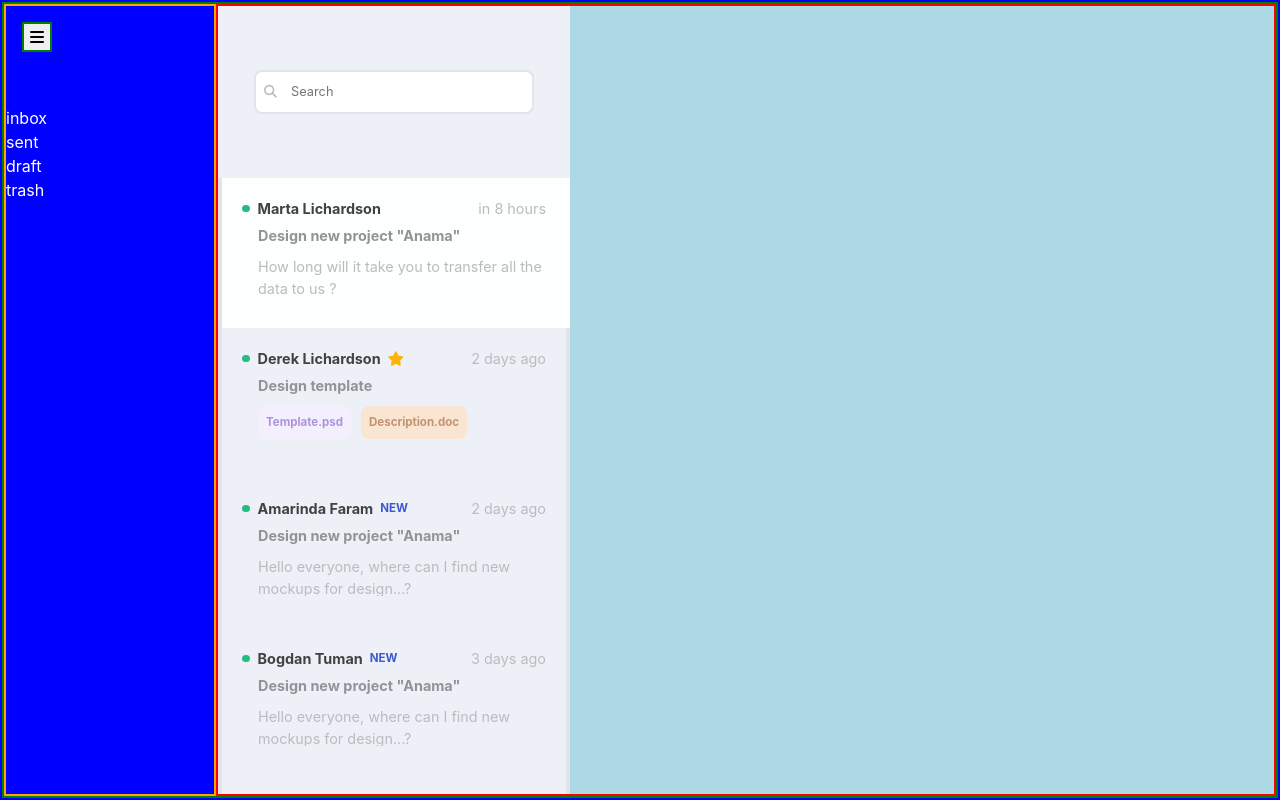
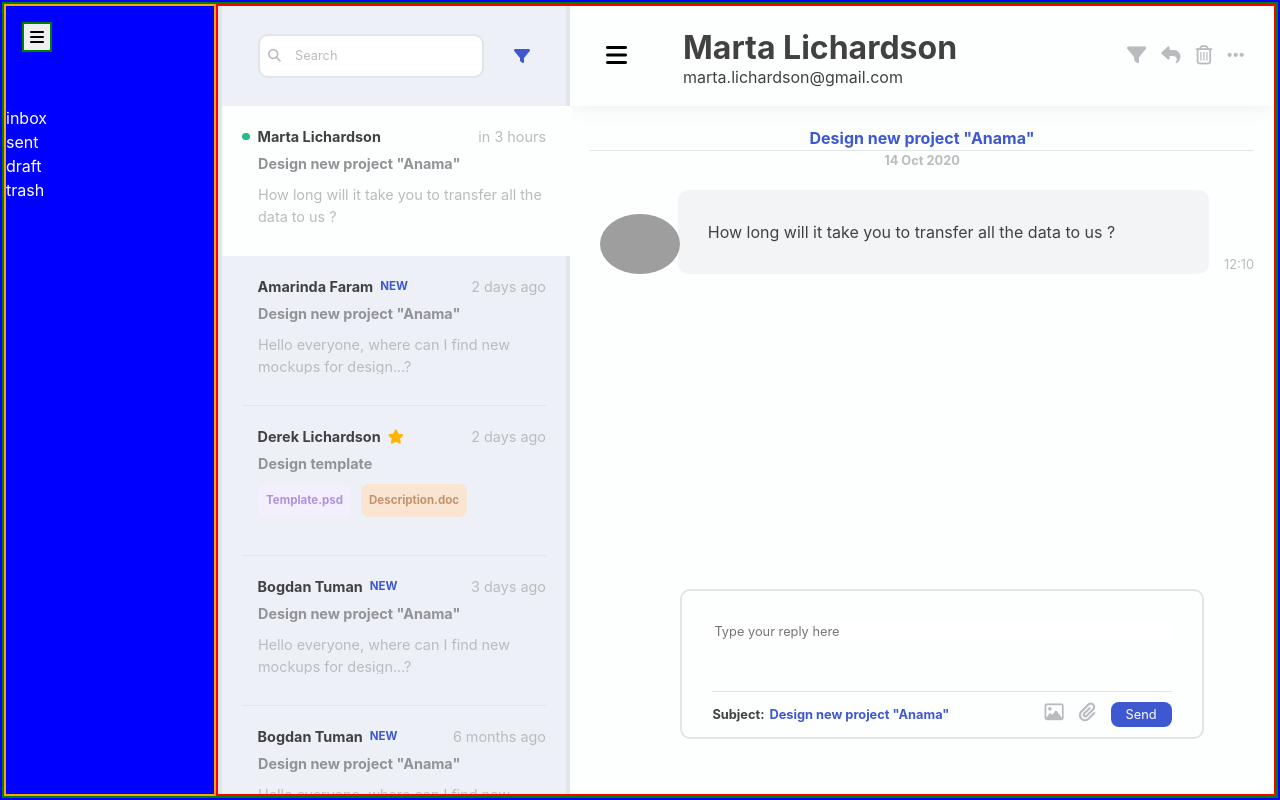
Before and after one commit to IrvinTarlao/reecall, a React (Create React App) app: page / in a window 1280 px wide. Built offline with nearby package versions, Linux system fonts and the light colour scheme; grey boxes are pictures that could not be loaded.

Commit message:
bubbles ok

```diff
--- a/src/App.css
+++ b/src/App.css
@@ -8,6 +8,11 @@
 .App-logo {
   height: 40vmin;
   pointer-events: none;
+}
+
+.input::placeholder {
+  color: #B9BCBF;
+  opacity: 1;
 }
 
 @media (prefers-reduced-motion: no-preference) {
--- /dev/null
+++ b/src/components/Bubble.js
@@ -0,0 +1,60 @@
+import React from 'react';
+import * as style from '../styles';
+import Moment from 'react-moment';
+
+
+const Bubble = ({ message, colorReply }) => {
+
+    const getAttachColor = (a) => {
+        if (a.includes('.psd')) return "#7D79FF"
+        else if (a.includes('.doc')) return "#FE9D46"
+    }
+
+    const getChars = (str) => {
+        const name = [];
+        const ext = [];
+        const arr = str.split('')
+        for (let index = 0; index < arr.length; index++) {
+            if(index < arr.length-3 && arr[index] !== ".") name.push(arr[index])
+            else if (arr[index] !== ".") ext.push(arr[index])
+        }
+        return [name.join(''), ext.join('').toUpperCase()];
+    }
+
+    const attachStyle = {backgroundColor: style.bubbleColor, padding:"10px", margin:"10px", borderRadius:"10px", display:'flex', fontSize:'0.9em', alignItems:'center', color: style.nameColor}
+
+
+    return (
+        <div>
+            <div style={{ width: "100%", marginTop: "20px", display: 'flex', alignItems: "flex-end", justifyContent: "flex-end" }}>
+                <div style={{ width: "80%", padding: "30px", backgroundColor: colorReply || style.bubbleColor, textAlign: 'left', borderRadius: '10px', color: style.nameColor }}>{message.message}</div>
+                <div style={{ marginLeft: "15px", fontSize: '0.8em' }}>
+                    <Moment format="HH:MM">
+                        {message.time}
+                    </Moment>
+                </div>
+            </div>
+            <div style={{display: 'flex', alignItems: 'center', marginTop: message.attachments.length > 0 ? "20px" : "-60px"}}>
+                <img src={message.avatar} alt="avatar" style={{borderRadius:"50%", height:"60px", margin: "0 15px 0 10px"}}></img>
+                {message.attachments.length > 0 &&
+                    <div style={{ width: "100%", display:'flex'}}>
+                        {message.attachments.map((a, i)=>
+                        <div key={'attach'+i} style={attachStyle}>
+                            <div style={{backgroundColor: getAttachColor(a), width:"40px", height:"40px", borderRadius: "5px", marginRight:"10px", display:'flex', justifyContent:'center', alignItems:'center', color: style.displayMsgColor, fontWeight:"bold"}}>{getChars(a)[1]}</div>
+                            <div style={{textAlign:'left'}}>
+                                <div style={{fontWeight:'bold'}}>{getChars(a)[0]}</div>
+                                <div>{getChars(a)[1]}</div>
+                            </div>
+                            <i style={{marginLeft:"30px"}} className="fas fa-download"></i>
+                        </div>)}
+                    </div>
+                }
+            </div>
+
+        </div>
+
+
+    );
+};
+
+export default Bubble;
--- a/src/components/FilterPreview.js
+++ b/src/components/FilterPreview.js
@@ -19,8 +19,8 @@ const FilterPreview = ({ dispatch }) => {
     }
 
     return (
-        <div style={{ padding: "36px" }}>
-            <div style={{ width: "100%", height: "100px", display: 'flex', position: "relative", alignItems: "center" }}>
+        <div style={{ padding: "36px", height: "100px", display: 'flex', justifyContent:"center", alignItems:"center", borderLeft: `4px solid ${style.outlineColor}`, borderRight: `4px solid ${style.outlineColor}` }}>
+            <div style={{ width: "100%", display: 'flex', position: "relative", alignItems: "center" }}>
                 <i className="fas fa-search" style={{ fontSize: "0.8em", color: style.regularTextColor, position: "absolute", left: "10px" }}></i>
                 <input
                     className="input flex"
@@ -28,8 +28,9 @@ const FilterPreview = ({ dispatch }) => {
                     ref={node => input = node}
                     onKeyPress={onKeyPress}
                     onChange={onChange}
-                    style={{ border: `2px solid ${style.outlineColor}`, borderRadius: "8px", color: style.regularTextColor, outline: "none", boxShadow: "none", width: "100%", fontSize: "0.8em", padding: "10px 10px 10px 35px" }}
+                    style={{ border: `2px solid ${style.outlineColor}`, borderRadius: "10px", color: style.regularTextColor, outline: "none", boxShadow: "none", width: "100%", fontSize: "0.8em", padding: "10px 10px 10px 35px" }}
                 />
+                <i className="fas fa-filter" style={{marginLeft: "30px", color: style.purpleText}}></i>
 
             </div>
 
--- a/src/components/Inbox.js
+++ b/src/components/Inbox.js
@@ -2,6 +2,7 @@ import React from 'react';
 import { connect } from 'react-redux';
 import { Row, Col } from 'reactstrap';
 import InboxPreview from './InboxPreview';
+import Message from './Message';
 
 const Inbox = ({ inbox }) => {
     const inboxStyle = { height: "100%", backgroundColor: "purple", color: "white", padding: 0, margin: 0 };
@@ -11,7 +12,7 @@ const Inbox = ({ inbox }) => {
                 <InboxPreview />
             </Col>
             <Col md={8} xs={12} className="no-pm">
-                <div style={{ width: "100%", height: "100%", backgroundColor: "lightblue" }}></div>
+                {inbox.messages.map((message) => {if (inbox.id === message.id) return <Message message={message} key={'message'+message.id}/>})}
             </Col>
 
 
--- /dev/null
+++ b/src/components/Message.js
@@ -0,0 +1,19 @@
+import React from 'react';
+import * as style from '../styles';
+import MessageHeader from './MessageHeader';
+import MessageBody from './MessageBody';
+
+const Message = ({message}) => {
+    console.log(message)
+    const buttonStyle = {fontSize: "1.5em", marginRight: "50px", border: "none", backgroundColor: "transparent"};
+    const iconStyle={marginLeft:"15px"};
+    const starStyle = {marginLeft: "15px", fontSize: "0.6em", color: "#FFB304"}
+    return (
+        <div style={{backgroundColor : style.displayMsgColor, height: "100%", overflow:"hidden"}}>
+            <MessageHeader message={message}/>
+            <MessageBody message={message}/>
+        </div>
+    )
+}
+
+export default Message
--- /dev/null
+++ b/src/components/MessageBody.js
@@ -0,0 +1,21 @@
+import React from 'react';
+import * as style from '../styles';
+import Moment from 'react-moment';
+import MessageBubbles from './MessageBubbles'
+
+const MessageBody = ({ message }) => {
+
+    return (
+        <div style={{ height: "100%", width: "100%", color: style.regularTextColor, padding: "20px", textAlign: "center" }}>
+            <div style={{ width: "100%", borderBottom: `1px solid ${style.outlineColor}`, color: style.purpleText, fontWeight: 'bold' }}>{message.subject}</div>
+            <div style={{ fontWeight: 'bold', fontSize: "0.8em" }}>
+                <Moment format="DD MMM YYYY">
+                    {message.time}
+                </Moment>
+            </div>
+            <MessageBubbles message={message} />
+        </div>
+    );
+};
+
+export default MessageBody;
--- /dev/null
+++ b/src/components/MessageBubbles.js
@@ -0,0 +1,20 @@
+import React from 'react';
+import * as style from '../styles';
+
+import Bubble from './Bubble';
+import Reply from './Reply';
+
+const MessageBubbles = ({ message }) => {
+
+    return (
+        <div>
+            <Bubble message={message} />
+            {message.replies.length > 0 && message.replies.map((reply, i)=><Bubble message={reply} colorReply={"#ECEFFF"} key={"bubble"+i}/>)}
+            <div style={{position:"absolute", bottom:30, width:"100%"}}>
+                <Reply message={message}/>
+            </div>
+        </div>
+    );
+};
+
+export default MessageBubbles;
--- /dev/null
+++ b/src/components/MessageHeader.js
@@ -0,0 +1,30 @@
+import React from 'react';
+import * as style from '../styles';
+
+const MessageHeader = ({ message }) => {
+    const buttonStyle = { fontSize: "1.5em", marginRight: "50px", border: "none", backgroundColor: "transparent" };
+    const iconStyle = { marginLeft: "15px" };
+    const starStyle = { marginLeft: "15px", fontSize: "0.6em", color: "#FFB304" }
+    return (
+
+        <div style={{ height: "100px", boxShadow: "0px 1px 24px -4px rgba(0,0,0,0.1)", color: style.nameColor, display: 'flex', justifyContent: "space-between", alignItems: "center", padding: "30px" }}>
+            <button style={buttonStyle}><i className="fas fa-bars"></i></button>
+            <div style={{ width: "100%" }}>
+                <div style={{ fontSize: "2em", fontWeight: "bold" }}>
+                    {message.from}{message.starred && <i style={starStyle} className="fas fa-star"></i>}
+                </div>
+                <div style={{ marginTop: "-7px" }}>
+                    {message.email}
+                </div>
+            </div>
+            <div style={{ display: 'flex', fontSize: "1.2em", color: style.regularTextColor }}>
+                <i style={iconStyle} className="fas fa-filter"></i>
+                <i style={iconStyle} className="fas fa-reply"></i>
+                <i style={iconStyle} className="far fa-trash-alt"></i>
+                <i style={iconStyle} className="fas fa-ellipsis-h"></i>
+            </div>
+        </div>
+    );
+};
+
+export default MessageHeader;
--- a/src/components/MessagePreview.js
+++ b/src/components/MessagePreview.js
@@ -1,19 +1,19 @@
-import React, {useState} from 'react';
+import React from 'react';
 import Moment from 'react-moment';
 import { connect } from 'react-redux';
 import * as style from '../styles';
 
 const MessagePreview = ({ message, clicked, dispatch }) => {
 
-    const cardStyle = { backgroundColor: clicked === message.id ? style.displayMsgColor : style.previewBgColor, padding: "20px", height: "150px", fontSize: "0.9em", borderLeft: `4px solid ${style.outlineColor}`, borderRight: clicked === message.id ? `4px solid ${style.displayMsgColor}` : `4px solid ${style.outlineColor}`, width: "100%" };
+    const cardStyle = { display: "flex", flexDirection: "column", justifyContent: "flex-end", backgroundColor: clicked === message.id ? style.displayMsgColor : style.previewBgColor, padding: "20px 20px 0px 20px", height: "150px", fontSize: "0.9em", borderLeft: `4px solid ${style.outlineColor}`, borderRight: clicked === message.id ? `4px solid ${style.displayMsgColor}` : `4px solid ${style.outlineColor}`, width: "100%" };
     const innerCardStyle = { display: "flex", justifyContent: "space-between", alignItems: "center" };
-    const topStyle = { color: "#424142", fontWeight: "bold", display:'flex', alignItems: "center" };
-    const bottomStyle = { paddingLeft: "16px", marginTop: "5px"};
+    const topStyle = { color: style.nameColor, fontWeight: "bold", display:'flex', alignItems: "center" };
+    const bottomStyle = { paddingLeft: "16px", marginTop: "5px", height: "auto"};
     const subjectStyle = { color: "#929397", fontWeight: "bold", marginBottom: "10px"};
     const messageStyle = { color: style.regularTextColor, maxHeight: "40px", overflow: "hidden", width: "100%" };
     const attachStyle = {borderRadius: "8px", marginRight: "10px", padding: "8px", fontSize: "0.8em", fontWeight:"bold"};
     const iconStyle = { marginLeft: "7px", fontSize: "1em", color: "#FFB304" };
-    const newStyle = {marginLeft: "7px", color: '#3D58D1', fontSize: "0.8em", fontWeight:"bold"};
+    const newStyle = {marginLeft: "7px", color: style.purpleText, fontSize: "0.8em", fontWeight:"bold"};
 
     const getCardColor = (cat) => {
         switch (cat) {
@@ -26,8 +26,8 @@ const MessagePreview = ({ message, clicked, dispatch }) => {
     }
 
     const getAttachColor = (a) => {
-        if (a.includes('.psd')) return ['#F4EFFD', '#AB94DD']
-        else if (a.includes('.doc')) return ['#F9E5D1', '#C39370']
+        if (a.includes('.psd')) return style.psdStyle
+        else if (a.includes('.doc')) return style.docStyle
     }
 
     return (
@@ -53,11 +53,7 @@ const MessagePreview = ({ message, clicked, dispatch }) => {
                     <div style={messageStyle}>{message.message}</div>
                 }
             </div>
-
-
-            {/*
-            <div>{message.starred}</div>
-            <div>{message.attachments}</div> */}
+            <div style={{width:"100%", borderBottom: clicked === message.id ? `1px solid ${style.displayMsgColor}` : `1px solid ${style.outlineColor}`, height:"100%"}}></div>
         </div>
     )
 }
--- /dev/null
+++ b/src/components/Reply.js
@@ -0,0 +1,33 @@
+import React from 'react';
+import * as style from '../styles';
+
+
+
+const Reply = ({ message }) => {
+
+    const iconStyle={marginRight:"15px", fontSize:"1.5em", color: style.regularTextColor}
+
+    return (
+        <div>
+            <div style={{ width: "100%", display: 'flex', alignItems: "flex-end", justifyContent: "center", padding: "25px" }}>
+                <div style={{ width: "80%", padding: "30px 30px 0", minHeight: "150px", border: `2px solid ${style.outlineColor}`, textAlign: 'left', borderRadius: '10px', color: style.nameColor, display:'flex', flexDirection:'column', justifyContent:'space-between'}}>
+                    <input type="text" placeholder="Type your reply here" style={{ border: "none", color: style.nameColor, outline: "none", boxShadow: "none", width: "100%", fontSize: "0.8em"}}></input>
+                    <div style={{ width: '100%', borderTop: `1px solid ${style.outlineColor}`, padding:"10px 0", display:'flex', fontWeight: 'bold', fontSize:"0.8em", justifyContent:'space-between', alignItems:"center"}}>
+                        <div style={{display:"flex", alignItems:"center"}}>Subject:<div style={{marginLeft:"5px", color: style.purpleText}}>{message.subject}</div></div>
+                        <div>
+                            <i style={iconStyle} className="far fa-image"></i>
+                            <i style={iconStyle} className="fas fa-paperclip"></i>
+                            <button style={{backgroundColor: style.purpleText, color: style.displayMsgColor, border:'none', borderRadius: "8px", padding:"3px 15px", outline:'none'}}>Send</button>
+                        </div>
+
+                    </div>
+                </div>
+
+            </div>
+        </div>
+
+
+    );
+};
+
+export default Reply;
--- a/src/data.js
+++ b/src/data.js
@@ -1,12 +1,17 @@
-export const user = "erica clapton";
+export const user = {
+    user: "Erica Clapton",
+    email: "erica.clapton@gmail.com",
+    avatar: "https://randomuser.me/api/portraits/women/65.jpg"
+};
 
 export const messages = [
     {
         id: 0,
         from: 'Marta Lichardson',
+        email: 'marta.lichardson@gmail.com',
         subject: `Design new project "Anama"`,
         message: 'How long will it take you to transfer all the data to us ?',
-        time: '2020-10-14T12:59-0500',
+        time: '2020-10-14T12:59-0000',
         cat: 'family',
         starred: false,
         new: false,
@@ -17,23 +22,40 @@ export const messages = [
     {
         id: 1,
         from: 'Derek Lichardson',
+        email: 'derek.lichardson@gmail.com',
         subject: 'Design template',
         message: `Good afternoon, We've all received those flashy marketing emails... Lorem ipsum dolor sit amet, consectetur adipiscing elit, sed do eiusmod tempor incididunt ut labore et dolore magna aliqua. Ut enim ad minim veniam, quis nostrud exercitation ullamco laboris nisi ut aliquip ex ea commodo consequat. Duis aute irure dolor in reprehenderit in voluptate velit esse cillum dolore eu fugiat nulla pariatur. Excepteur sint occaecat cupidatat non proident, sunt in culpa qui officia deserunt mollit anim id est laborum`,
-        time: '2020-10-12T12:59-0500',
-        cat: 'family',
+        time: '2020-10-12T11:59-0000',
+        cat: 'work',
         starred: true,
         new: false,
         attachments: ['Template.psd', 'Description.doc'],
         avatar: 'https://randomuser.me/api/portraits/men/97.jpg',
-        replies: [],
+        replies: [
+            {
+                id: 7,
+                from: user.name,
+                email: user.email,
+                subject: 'Design template',
+                message: 'Hi, I will send you the full length...',
+                time: '2020-10-14T12:59-0000',
+                cat: 'family',
+                starred: false,
+                new: false,
+                attachments: [],
+                avatar: user.avatar,
+                replies: [],
+            },
+        ],
     },
     {
         id: 2,
         from: 'Bogdan Tuman',
+        email: 'bogdan.tuman@gmail.com',
         subject: `Design new project "Anama"`,
         message: 'Hello everyone, where can I find new mockups for design...?',
         time: '2020-04-19T12:59-0500',
-        cat: 'family',
+        cat: 'client',
         starred: false,
         new: true,
         attachments: [],
@@ -43,10 +65,11 @@ export const messages = [
     {
         id: 3,
         from: 'Bogdan Tuman',
+        email: 'bogdan.tuman@gmail.com',
         subject: `Design new project "Anama"`,
         message: 'Hello everyone, where can I find new mockups for design...?',
         time: '2020-10-11T12:59-0500',
-        cat: 'family',
+        cat: 'friends',
         starred: false,
         new: true,
         attachments: [],
@@ -56,10 +79,11 @@ export const messages = [
     {
         id: 4,
         from: 'Amarinda Faram',
+        email: 'amarinda.faram@gmail.com',
         subject: `Design new project "Anama"`,
         message: 'Hello everyone, where can I find new mockups for design...?',
         time: '2020-10-12T12:59-0500',
-        cat: 'family',
+        cat: 'work',
         starred: false,
         new: true,
         attachments: [],
@@ -69,10 +93,11 @@ export const messages = [
     {
         id: 5,
         from: 'Bogdan Tuman',
+        email: 'bogdan.tuman@gmail.com',
         subject: `Design new project "Anama"`,
         message: 'Hello everyone, where can I find new mockups for design...?',
         time: '2020-04-19T12:59-0500',
-        cat: 'family',
+        cat: 'work',
         starred: false,
         new: true,
         attachments: [],
@@ -82,10 +107,11 @@ export const messages = [
     {
         id: 6,
         from: 'Bogdan Tuman',
+        email: 'bogdan.tuman@gmail.com',
         subject: `Design new project "Anama"`,
         message: 'Hello everyone, where can I find new mockups for design...?',
         time: '2020-04-19T12:59-0500',
-        cat: 'family',
+        cat: 'work',
         starred: false,
         new: true,
         attachments: [],
--- a/src/styles.js
+++ b/src/styles.js
@@ -2,3 +2,8 @@ export const previewBgColor = "#EDF0F7";
 export const displayMsgColor = "#FDFEFE";
 export const outlineColor = "#E0E5EA";
 export const regularTextColor = "#B9BCBF";
+export const purpleText = "#3D58D1";
+export const nameColor = "#424142";
+export const psdStyle = ['#F4EFFD', '#AB94DD'];
+export const docStyle = ['#F9E5D1', '#C39370'];
+export const bubbleColor = '#F3F4F6';
```
